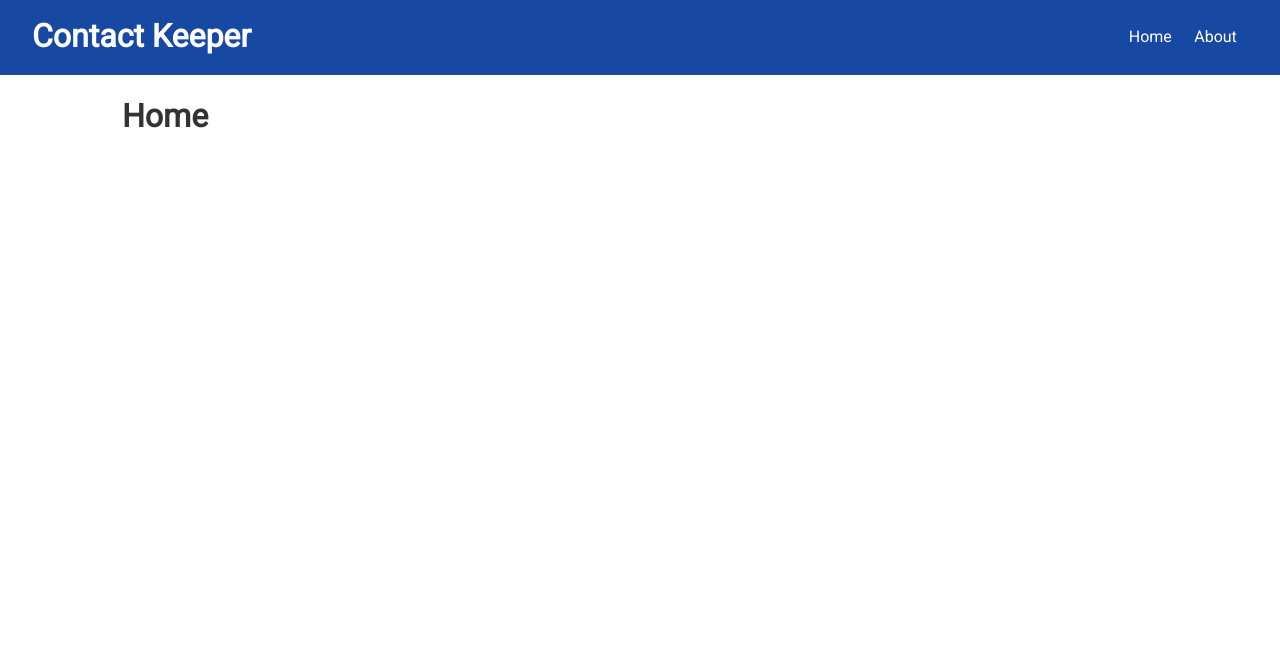
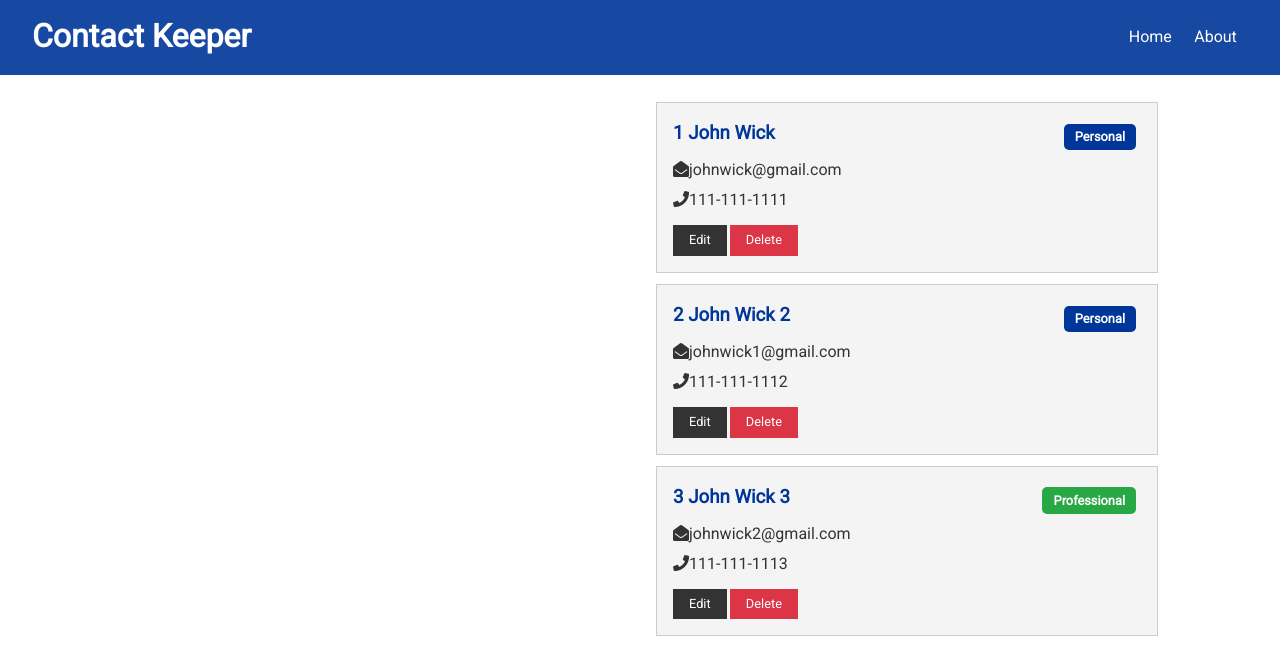
Before and after one commit to PawBud/Contact-Keeper, a React (Create React App) app in the folder client/: page /home in a window 1280 px wide. Shown: the top 658 px of the page. Built offline with nearby package versions, Linux system fonts and the light colour scheme.

Commit message:
Contacts: Added the Contact component.
This commit introduces the contact component which has:-
1. A success/danger badge depending on the type.
2. A list of contacts(which are temporarily hardcoded) having their
attributes displayed accordingly.

```diff
--- /dev/null
+++ b/client/src/components/contacts/ContactItem.js
@@ -0,0 +1,46 @@
+import React from "react";
+import PropTypes from 'prop-types'
+
+const ContactItem = ({ contact }) => {
+  const { id, name, email, phone, type } = contact;
+
+  return (
+    <div className="card bg-light">
+      <h3 className="text-primary text-left">
+  {id + " "}{name}{" "}
+        <span
+          style={{ float: "right" }}
+          className={
+            "badge " +
+            (type === "professional" ? "badge-success" : "badge-primary")
+          }
+        >
+          {type.charAt(0).toUpperCase() + type.slice(1)}
+        </span>
+      </h3>
+      <ul className="list">
+        {email && (
+          <li>
+            <i className="fas fa-envelope-open"></i>
+            {email}
+          </li>)}
+        {phone && (
+          <li>
+            <i className="fas fa-phone"></i>
+            {phone}
+          </li>
+        )}
+      </ul>
+      <p>
+          <button className="btn btn-dark btn-sm">Edit</button>
+          <button className="btn btn-danger btn-sm">Delete</button>
+      </p>
+    </div>
+  );
+};
+
+ContactItem.propTypes = {
+    contact: PropTypes.object.isRequired
+};
+
+export default ContactItem;
--- /dev/null
+++ b/client/src/components/contacts/Contacts.js
@@ -0,0 +1,21 @@
+import React, { Fragment, useContext } from 'react';
+import ContactContext from '../../context/contact/contactContext';
+import ContactItem from './ContactItem';
+
+const Contacts = () => {
+    const contactContext = useContext(ContactContext);
+
+    const { contacts } = contactContext;
+
+    return (
+        <div>
+            <Fragment>
+                {contacts.map(contact => (
+                    <ContactItem key={contact.id} contact={contact}/>
+                ))}
+            </Fragment>
+        </div>
+    )
+}
+
+export default Contacts
--- a/client/src/components/pages/Home.js
+++ b/client/src/components/pages/Home.js
@@ -1,11 +1,15 @@
 import React from 'react';
+import Contacts from '../contacts/Contacts';
 
 const Home = () => {
     return (
-        <div>
-            <h1>
-                Home
-            </h1>
+        <div className="grid-2">
+            <div>
+                {/* ContactForm */}
+            </div>
+            <div>
+                <Contacts />
+            </div>
         </div>
     )
 }
```
Also changed, not shown: 1 other file (tests, documents, lock files or other folders).
